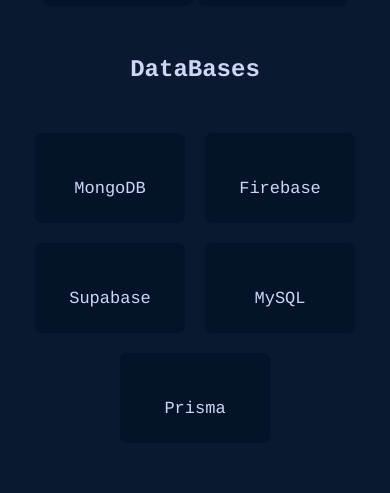
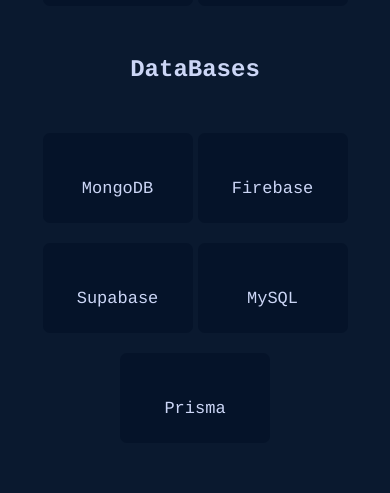
Before and after one commit to NassWebDev/vue-portfolio, a Vue app: page /apropos in a window 390 px wide. Shown: the part 1900-2393 px from the top of the page. Built offline with nearby package versions, Linux system fonts and the light colour scheme; some icons are missing.

Commit message:
add media query to databases part

```diff
--- a/src/views/sections/AProposView.vue
+++ b/src/views/sections/AProposView.vue
@@ -196,6 +196,10 @@
                 .back-end{
                     column-gap: 5px;
                 }
+
+                .databases{
+                    column-gap: 5px;
+                }
             }
         }
     }
```
